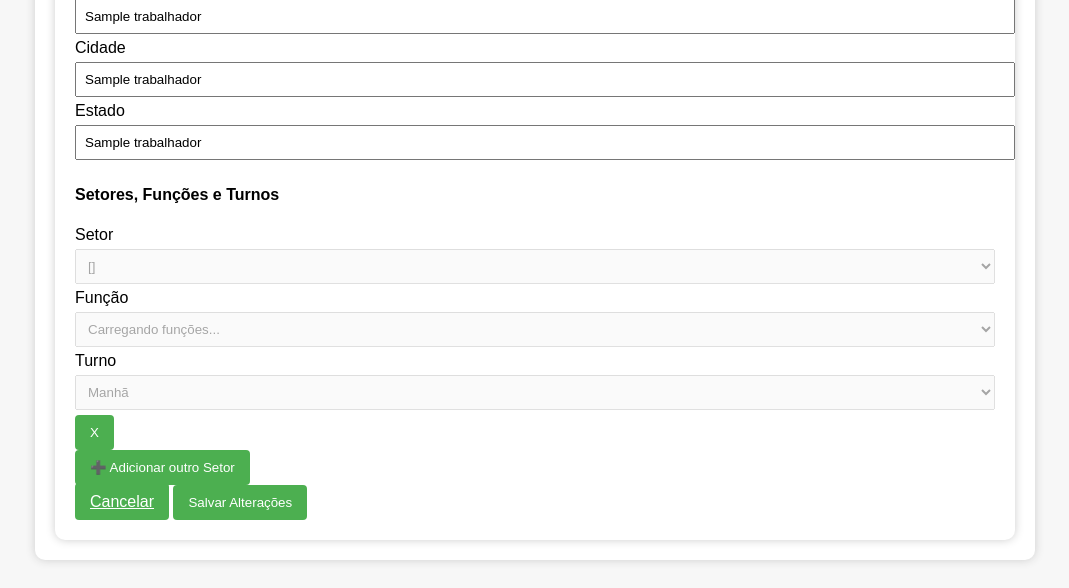
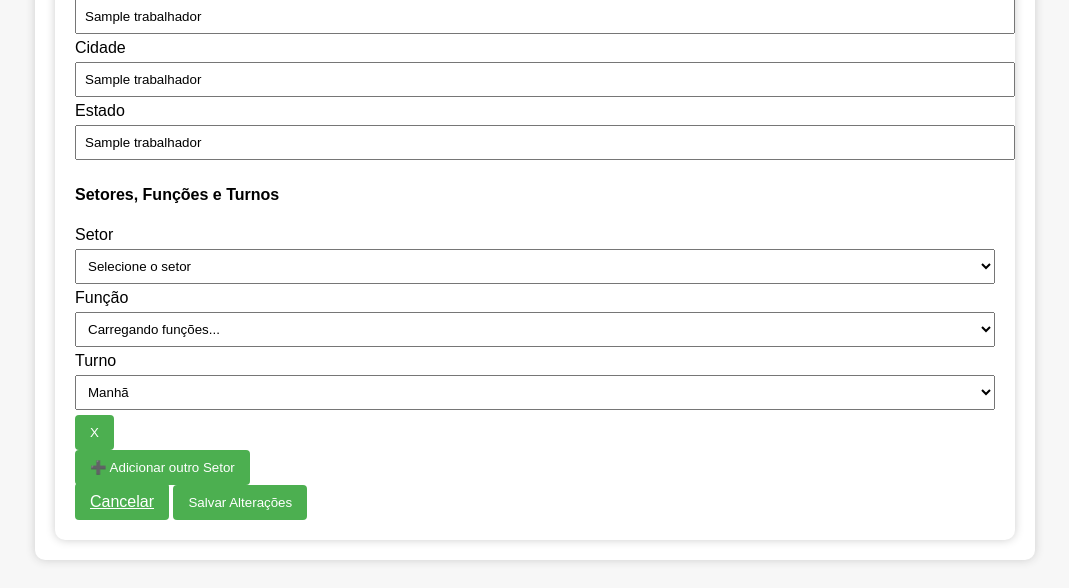
Before and after one commit to rdfranca/centro-espirita-app, a Flask app: template templates/editar.html in a window 1280 px wide. Shown: the part 862-1450 px from the top of the page, without its empty margins (105-1174 px from the left). Run offline with Flask 3, Linux system fonts and the light colour scheme; the template is opened without the code that fills it: most values are stand-ins (such as "Sample title", 1, 10 or a date in 2020); some libraries are stand-ins or nearby versions.

Commit message:
alteração no layout editar

```diff
--- a/templates/editar.html
+++ b/templates/editar.html
@@ -57,29 +57,26 @@
             <div class="row align-items-end mb-3 vinculo">
                 <div class="col">
                     <label>Setor</label>
-                    <select name="setores[]" class="form-select" disabled>
+                    <select name="setores[]" class="form-select setor">
+                        <option disabled selected>Selecione o setor</option>
                         {% for id, nome in setores %}
                             <option value="{{ id }}" {% if id == setor_id %}selected{% endif %}>{{ nome }}</option>
                         {% endfor %}
                     </select>
-                    <input type="hidden" name="setores[]" value="{{ setor_id }}">
                 </div>
                 <div class="col">
                     <label>Função</label>
-                    <select name="funcoes_display[]" class="form-select" disabled
-                       data-selected="{{ funcao_id }}" data-setor="{{ setor_id }}">
+                    <select name="funcoes[]" class="form-select funcao" data-selected="{{ funcao_id }}">
                         <option disabled selected>Carregando funções...</option>
                     </select>
-                    <input type="hidden" name="funcoes[]" value="{{ funcao_id }}">
                 </div>
                 <div class="col">
                     <label>Turno</label>
-                    <select name="turnos[]" class="form-select" disabled>
+                    <select name="turnos[]" class="form-select">
                         <option value="Manhã" {% if turno == 'Manhã' %}selected{% endif %}>Manhã</option>
                         <option value="Tarde" {% if turno == 'Tarde' %}selected{% endif %}>Tarde</option>
                         <option value="Noite" {% if turno == 'Noite' %}selected{% endif %}>Noite</option>
                     </select>
-                    <input type="hidden" name="turnos[]" value="{{ turno }}">
                 </div>
                 <div class="col-auto">
                     <button type="button" class="btn btn-danger btn-sm remover-vinculo">X</button>
@@ -99,29 +96,45 @@
 
 <script>
 function aplicarEventosVinculo(vinculo) {
-    const selectSetor = vinculo.querySelector('select[name="setores[]"]:not([disabled])');
-    const selectFuncao = vinculo.querySelector('select[name="funcoes[]"]:not([disabled])');
+    const selectSetor = vinculo.querySelector('.setor');
+    const selectFuncao = vinculo.querySelector('.funcao');
+    const funcaoSelecionada = selectFuncao.getAttribute('data-selected');
 
-    if (!selectSetor || !selectFuncao) return;
-
-    function carregarFuncoes(setorId, funcaoSelecionada = null) {
-        fetch(`/funcoes/${setorId}`)
-            .then(response => response.json())
+    if (selectSetor && selectFuncao) {
+        selectSetor.addEventListener('change', () => {
+            fetch(`/funcoes/${selectSetor.value}`)
+                .then(res => res.json())
                 .then(data => {
                     selectFuncao.innerHTML = '<option disabled selected>Selecione a função</option>';
                     data.forEach(([id, nome]) => {
                         const opt = document.createElement('option');
                         opt.value = id;
                         opt.textContent = nome;
-                    if (funcaoSelecionada && funcaoSelecionada == id) opt.selected = true;
+                        selectFuncao.appendChild(opt);
+                    });
+                });
+        });
+
+        if (selectSetor.value && funcaoSelecionada) {
+            fetch(`/funcoes/${selectSetor.value}`)
+                .then(res => res.json())
+                .then(data => {
+                    selectFuncao.innerHTML = '<option disabled selected>Selecione a função</option>';
+                    data.forEach(([id, nome]) => {
+                        const opt = document.createElement('option');
+                        opt.value = id;
+                        opt.textContent = nome;
+                        if (funcaoSelecionada == id) opt.selected = true;
                         selectFuncao.appendChild(opt);
                     });
                 });
         }
+    }
 
-    selectSetor.addEventListener('change', function () {
-        carregarFuncoes(this.value);
-    });
+    const btnRemover = vinculo.querySelector('.remover-vinculo');
+    if (btnRemover) {
+        btnRemover.addEventListener('click', () => vinculo.remove());
+    }
 }
 
 function adicionarVinculo() {
@@ -131,7 +144,7 @@ function adicionarVinculo() {
     div.innerHTML = `
         <div class="col">
             <label>Setor</label>
-            <select name="setores[]" class="form-select">
+            <select name="setores[]" class="form-select setor">
                 <option disabled selected>Selecione o setor</option>
                 {% for id, nome in setores %}
                     <option value="{{ id }}">{{ nome }}</option>
@@ -140,7 +153,7 @@ function adicionarVinculo() {
         </div>
         <div class="col">
             <label>Função</label>
-            <select name="funcoes[]" class="form-select">
+            <select name="funcoes[]" class="form-select funcao">
                 <option disabled selected>Selecione o setor primeiro</option>
             </select>
         </div>
@@ -160,33 +173,8 @@ function adicionarVinculo() {
     aplicarEventosVinculo(div);
 }
 
-// Ativa a exclusão dos vínculos
-document.addEventListener('click', function (e) {
-    if (e.target.classList.contains('remover-vinculo')) {
-        e.target.closest('.vinculo').remove();
-    }
-});
-
-window.addEventListener('DOMContentLoaded', () => {
-    document.querySelectorAll('.vinculo').forEach(vinculo => {
-        const selectSetor = vinculo.querySelector('select[name="setores[]"]');
-        const selectFuncao = vinculo.querySelector('select[name="funcoes[]"]');
-        const funcaoSelecionada = selectFuncao.getAttribute('data-selected');
-        if (selectSetor && selectFuncao) {
-            fetch(`/funcoes/${selectSetor.value}`)
-                .then(res => res.json())
-                .then(data => {
-                    selectFuncao.innerHTML = '<option disabled selected>Selecione a função</option>';
-                    data.forEach(([id, nome]) => {
-                        const opt = document.createElement('option');
-                        opt.value = id;
-                        opt.textContent = nome;
-                        if (funcaoSelecionada == id) opt.selected = true;
-                        selectFuncao.appendChild(opt);
-                    });
-                });
-        }
-    });
+document.addEventListener('DOMContentLoaded', () => {
+    document.querySelectorAll('.vinculo').forEach(aplicarEventosVinculo);
 });
 </script>
 {% endblock %}
```
Lines whose indentation alone changed are shown as unchanged.
